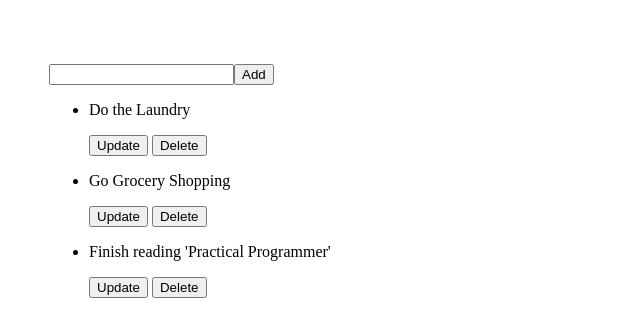
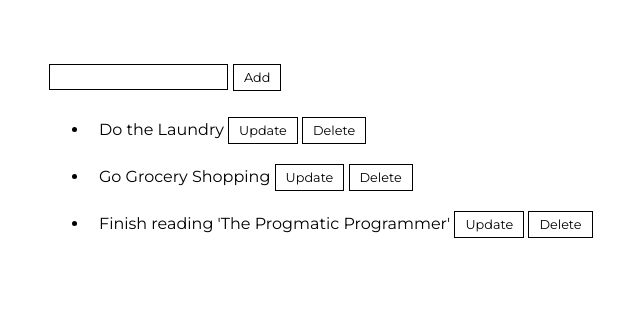
Before and after one commit to hannah-choi/react-todolist, a React (Create React App) app: page / in a window 1280 px wide. Shown: the top 336 px of the page, without its empty margins (15-655 px from the left). Built offline with nearby package versions, Linux system fonts and the light colour scheme.

Commit message:
css update

```diff
--- a/src/App.js
+++ b/src/App.js
@@ -7,7 +7,7 @@ function App() {
     const [todos, setTodos] = useState([
         { task: "Do the Laundry" },
         { task: "Go Grocery Shopping" },
-        { task: "Finish reading 'Practical Programmer'" },
+        { task: "Finish reading 'The Progmatic Programmer'" },
     ]);
 
     const addTodo = function (e) {
--- a/src/index.css
+++ b/src/index.css
@@ -1,5 +1,41 @@
+@import url("https://fonts.googleapis.com/css2?family=Montserrat&display=swap");
+
 body {
     margin: 4rem;
+    font-family: "Montserrat", sans-serif;
+}
+
+li {
+    padding: 10px;
+}
+
+input[type="text"] {
+    padding: 4px;
+    margin-right: 5px;
+    font-family: inherit;
+    border-radius: 0;
+    border: 1px solid black;
+}
+
+p {
+    padding: 0;
+    margin: 0;
+    display: inline-block;
+}
+
+input[type="button"],
+input[type="submit"] {
+    background-color: white;
+    border: 1px solid black;
+    padding: 5px 10px;
+    font-family: inherit;
+    font-size: 0.8rem;
+}
+
+input[type="button"]:hover,
+input[type="submit"]:hover {
+    background-color: black;
+    color: white;
 }
 
 .completed {
```
Also changed, not shown: 1 other file (tests, documents, lock files or other folders).
